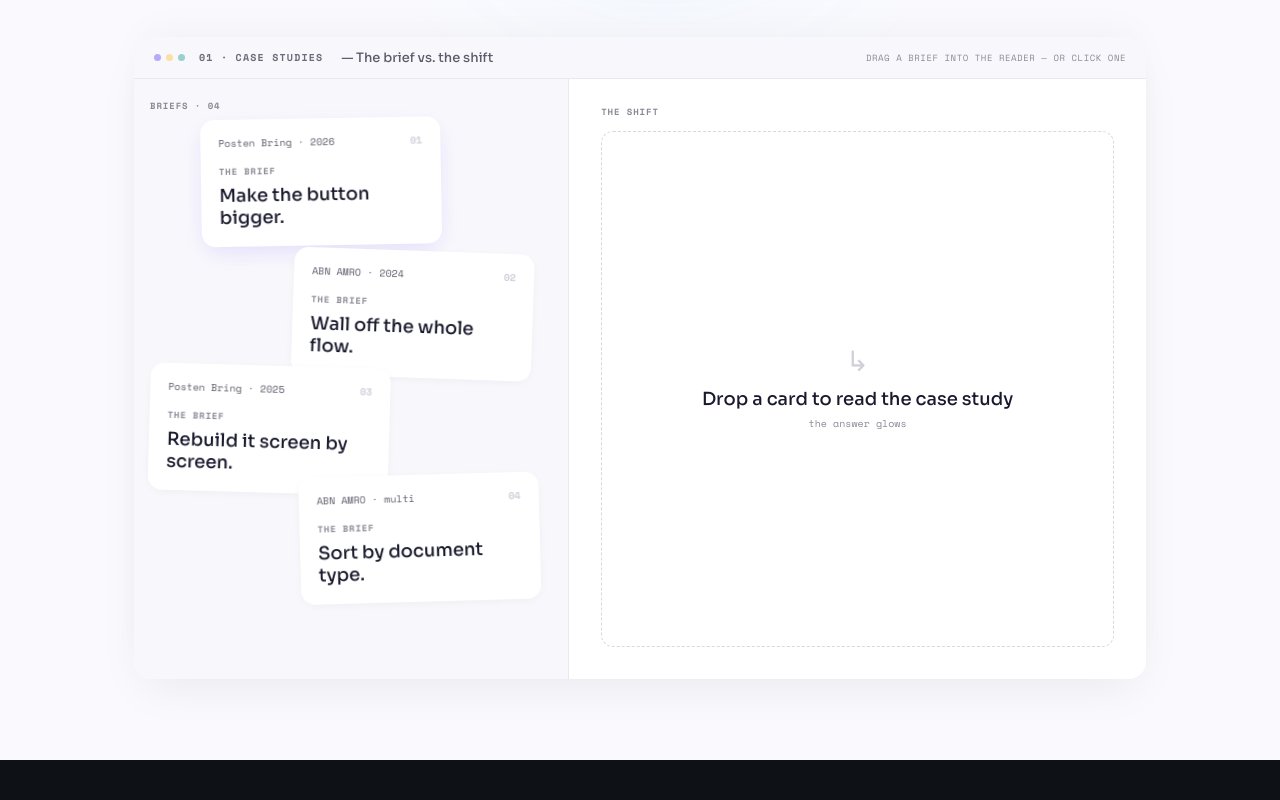
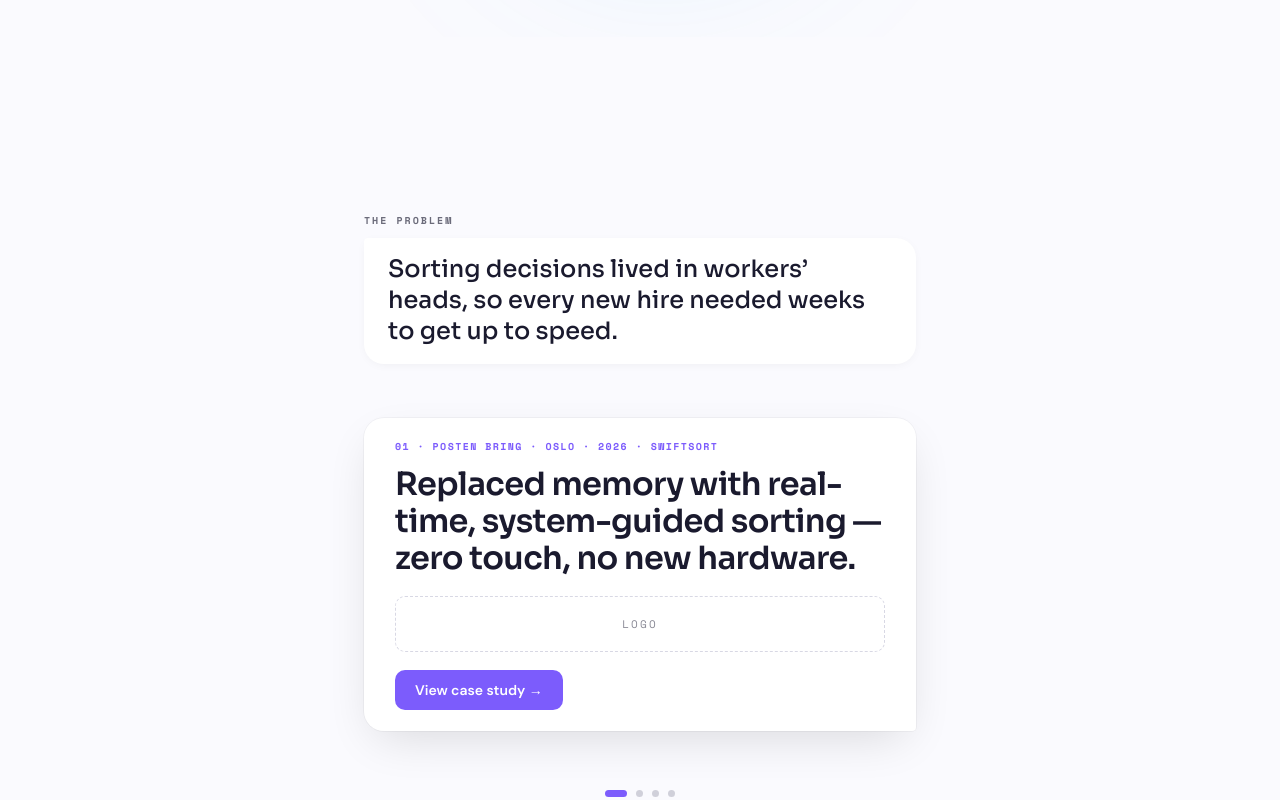
Before and after one commit to ykshettydesign/YKShetty-portfolio, a React (Vite) app: page / in a window 1280 px wide. Shown: the part 820-1620 px from the top of the page. Built offline with nearby package versions, Linux system fonts and the light colour scheme.

Commit message:
newcase study

```diff
--- a/src/App.jsx
+++ b/src/App.jsx
@@ -1,7 +1,7 @@
 import React, { useRef } from 'react'
 import Header from './components/Header'
 import Hero from './components/Hero'
-import Work from './components/Work'
+import CaseThread from './components/CaseThread'
 import Practice from './components/Practice'
 import Instruments from './components/Instruments'
 import About from './components/About'
@@ -21,7 +21,7 @@
       <Header />
       <main>
         <Hero />
-        <Work />
+        <CaseThread />
         <Practice />
         <Instruments />
         <About />
--- /dev/null
+++ b/src/components/CaseThread.jsx
@@ -0,0 +1,151 @@
+import React, { useEffect, useRef, useState } from 'react'
+import { caseStudies } from '../data/content'
+
+const Dots = () => (
+  <div className="typing-dots" style={{ display: 'flex', gap: 5 }}>
+    <span /><span /><span />
+  </div>
+)
+
+/**
+ * CaseThread — the case studies as a continuation of the hero chat.
+ *
+ * One tall scroll track (one viewport of budget per case) with a sticky
+ * stage pinned inside it. The top label is the fixed anchor; the ask bubble
+ * and the reply card grow *downward* from it, so swapping a short ask for a
+ * taller card never jumps the layout.
+ *
+ * Scroll drives the active index directly (instant content swap while the
+ * user is moving). A trailing idle timer (~140ms after the last scroll)
+ * reconciles the active case against absolute scroll position and plays the
+ * one "settle" beat: thinking-dots, then the reply card pops in with the
+ * same overshoot ease as the hero. This single idle reconcile is the safety
+ * net that keeps the thread from ever resting between two cases.
+ *
+ * Snapping and the word-by-word paragraph reveal are deliberately left for a
+ * later pass — this is the continuity core.
+ */
+export default function CaseThread() {
+  const trackRef = useRef(null)
+  const [active, setActive] = useState(0)
+  // 'live' = show reply instantly (mid-scroll); 'dots' = thinking; 'reply' = settled pop
+  const [phase, setPhase] = useState('reply')
+
+  const activeRef = useRef(0)
+  const idleRef = useRef(null)
+  const beatRef = useRef(null)
+  const settledRef = useRef(-1)
+
+  useEffect(() => {
+    const track = trackRef.current
+    if (!track) return undefined
+
+    const N = caseStudies.length
+    const prefersReduced =
+      window.matchMedia && window.matchMedia('(prefers-reduced-motion: reduce)').matches
+
+    const clampIdx = (i) => Math.max(0, Math.min(N - 1, i))
+    const indexFromScroll = () => {
+      const vh = window.innerHeight || 1
+      const top = track.offsetTop
+      // round to nearest stage so we resolve to the closest case, not step-per-pixel
+      return clampIdx(Math.round((window.scrollY - top) / vh))
+    }
+
+    const clearBeat = () => {
+      if (beatRef.current) { clearTimeout(beatRef.current); beatRef.current = null }
+    }
+
+    // The one settle beat: dots briefly, then pop the reply in.
+    const playBeat = (i) => {
+      if (settledRef.current === i) return
+      settledRef.current = i
+      clearBeat()
+      setPhase('dots')
+      beatRef.current = setTimeout(() => setPhase('reply'), 460)
+    }
+
+    const onScroll = () => {
+      const i = indexFromScroll()
+      if (i !== activeRef.current) {
+        activeRef.current = i
+        setActive(i)
+        settledRef.current = -1        // a new case — its beat hasn't played yet
+        if (!prefersReduced) {
+          clearBeat()
+          setPhase('live')             // instant swap while moving, no typing
+        }
+      }
+      if (idleRef.current) clearTimeout(idleRef.current)
+      idleRef.current = setTimeout(onIdle, 140)
+    }
+
+    // Trailing reconcile — the safety net. Fires ~140ms after motion stops.
+    const onIdle = () => {
+      const i = indexFromScroll()
+      if (i !== activeRef.current) {
+        activeRef.current = i
+        setActive(i)
+      }
+      if (prefersReduced) { setPhase('reply'); return }
+      playBeat(i)
+    }
+
+    // initial state
+    activeRef.current = indexFromScroll()
+    setActive(activeRef.current)
+    settledRef.current = prefersReduced ? activeRef.current : -1
+    if (prefersReduced) setPhase('reply')
+    else { setPhase('dots'); beatRef.current = setTimeout(() => setPhase('reply'), 460) }
+
+    window.addEventListener('scroll', onScroll, { passive: true })
+    return () => {
+      window.removeEventListener('scroll', onScroll)
+      if (idleRef.current) clearTimeout(idleRef.current)
+      clearBeat()
+    }
+  }, [])
+
+  const study = caseStudies[active]
+  const showDots = phase === 'dots'
+  // reply is visible mid-scroll ('live') and once settled ('reply'); hidden only while "thinking"
+  const showReply = phase !== 'dots'
+
+  return (
+    <section
+      id="work"
+      ref={trackRef}
+      style={{ position: 'relative', zIndex: 10, marginTop: '-100vh', height: `${caseStudies.length * 100}vh` }}
+    >
+      <div style={{ position: 'sticky', top: 0, height: '100vh', overflow: 'hidden', background: 'var(--bg-page)' }}>
+        <div className="thread-cluster">
+          <div className="thread-label">The problem</div>
+
+          <div className="thread-ask">{study.problem}</div>
+
+          <div className="thread-dots" style={{ opacity: showDots ? 1 : 0 }}>
+            <Dots />
+          </div>
+
+          <div
+            className="thread-reply thread-fade"
+            style={{ opacity: showReply ? 1 : 0, pointerEvents: showReply ? 'auto' : 'none' }}
+          >
+            <article className={`case-card${phase === 'reply' ? ' thread-pop' : ''}`} key={`${study.id}-${phase === 'reply' ? 'pop' : 'live'}`}>
+              <div className="case-eyebrow">{study.metaLong}</div>
+              <div className="case-title">{study.solution}</div>
+              <div className="case-logo" aria-label="Case study logo placeholder">LOGO</div>
+              <a href={study.mailto} className="case-view cta-pill">View case study →</a>
+            </article>
+          </div>
+        </div>
+
+        <div className="thread-progress" role="presentation">
+          {caseStudies.map((c, i) => (
+            <span key={c.id} className={i === active ? 'on' : ''} />
+          ))}
+        </div>
+      </div>
+    </section>
+  )
+}
--- a/src/data/content.js
+++ b/src/data/content.js
@@ -40,6 +40,8 @@
     metaLong: '01 · Posten Bring · Oslo · 2026 · SwiftSort',
     brief: 'Make the button bigger.',
     insight: "Delete touch — the scanner's already on their hand.",
+    problem: 'Sorting decisions lived in workers’ heads, so every new hire needed weeks to get up to speed.',
+    solution: 'Replaced memory with real-time, system-guided sorting — zero touch, no new hardware.',
     body:
       "Sorting lived in the veterans' memory and a mounted tablet died in trials — hands full, gloves on. I printed a static QR at every drop-off and let the ProGlove workers already wore do the reading. Zero new hardware, zero training.",
     stats: [
@@ -56,6 +58,8 @@
     metaLong: '02 · ABN AMRO · Neuflize OBC · 2024',
     brief: 'Wall off the whole flow.',
     insight: 'Gate only the destructive action.',
+    problem: 'Clients waited two hours on the phone just to block a lost card, and compliance wanted a login on everything.',
+    solution: 'Added authentication only where the real risk was — browsing stays free, blocking takes seconds.',
     body:
       'Private-bank clients waited two hours on the phone just to block a card, and compliance wanted authentication over everything. I authenticated at the point of commitment instead — browsing stays free, and risk signed off in a single round.',
     stats: [
@@ -72,6 +76,8 @@
     metaLong: '03 · Posten Bring · Oslo · 2025',
     brief: 'Rebuild it screen by screen.',
     insight: 'Map the system first, then design the shared frame.',
+    problem: 'A legacy desktop terminal chained managers to one location and took weeks to learn.',
+    solution: 'Mapped the system first, then built one shared portal — now reused across the whole Nordic suite.',
     body:
       'A desk-bound legacy terminal chained managers to one location. Before drawing screens I mapped the dependencies between driver tools and regional management — and the portal became the foundation for the whole Nordic ProdApp suite.',
     stats: [
@@ -88,6 +94,8 @@
     metaLong: '04 · ABN AMRO · iOS · Android · Web',
     brief: 'Sort by document type.',
     insight: "Organise by life event — the client's mental model.",
+    problem: 'Clients needed their banker to find every document, because files were sorted the bank’s way, not theirs.',
+    solution: 'Reorganised around life events — the way clients actually think — so they self-serve.',
     body:
       'High-net-worth clients leaned on their banker for every document. I built retrieval around life events rather than the compliance taxonomy — which stays underneath, invisible, doing its job.',
     stats: [
--- a/src/styles/global.css
+++ b/src/styles/global.css
@@ -72,6 +72,104 @@
 }
 .typing-dots span:nth-child(2) { animation-delay: 0.2s; }
 .typing-dots span:nth-child(3) { animation-delay: 0.4s; }
+
+/* ============================================================
+   CASE-STUDY CHAT THREAD — continues the hero conversation.
+   Reuses the hero's bubble treatment, dots and motion feel.
+   The cluster is anchored by its TOP (never centred) so swapping
+   a short ask for a taller case card only extends downward.
+   ============================================================ */
+.thread-cluster {
+  position: absolute;
+  top: 22vh;
+  left: 50%;
+  transform: translateX(-50%);
+  width: 100%;
+  max-width: 640px;
+  padding: 0 clamp(22px, 5vw, 44px);
+  z-index: 2;
+}
+.thread-label {
+  font-family: var(--font-mono);
+  font-size: 10px; font-weight: 700;
+  letter-spacing: 0.2em; text-transform: uppercase;
+  color: var(--text-tertiary);
+  margin-bottom: 10px;
+}
+.thread-ask {
+  display: inline-block;
+  background: var(--bg-surface);
+  color: var(--text-primary);
+  padding: 16px 24px;
+  border-radius: 4px 20px 20px 20px;
+  font-family: var(--font-display);
+  font-size: clamp(18px, 2.2vw, 24px);
+  font-weight: 500; line-height: 1.3;
+  box-shadow: var(--shadow-float);
+}
+.thread-dots { height: 22px; display: flex; align-items: center; gap: 5px; margin-top: 16px; }
+.thread-reply { margin-top: 16px; }
+
+.case-card {
+  background: var(--bg-surface);
+  color: var(--text-primary);
+  border-radius: 20px 20px 4px 20px;
+  box-shadow: var(--shadow-lift);
+  padding: 21px 31px;
+  text-align: left;
+}
+.case-eyebrow {
+  font-family: var(--font-mono);
+  font-size: 10px; font-weight: 700;
+  letter-spacing: 0.14em; text-transform: uppercase;
+  color: var(--accent);
+  margin-bottom: 12px;
+}
+.case-title {
+  font-family: var(--font-display);
+  font-size: clamp(21px, 2.9vw, 32px);
+  font-weight: 600; line-height: 1.15; letter-spacing: -0.02em;
+}
+.case-logo {
+  margin-top: 20px; height: 56px;
+  border: 1px dashed var(--border-dashed);
+  border-radius: 10px;
+  display: flex; align-items: center; justify-content: center;
+  font-family: var(--font-mono);
+  font-size: 11px; letter-spacing: 0.2em;
+  color: var(--text-muted);
+}
+.case-view {
+  margin-top: 18px;
+  display: inline-flex; align-items: center; gap: 8px;
+  padding: 11px 20px; border-radius: 10px;
+  font-family: var(--font-body);
+  font-size: 14px; font-weight: 600;
+}
+
+/* motion: the same gentle overshoot as the hero bubbles */
+.thread-pop { animation: threadPop 0.5s cubic-bezier(0.34, 1.56, 0.64, 1) both; }
+@keyframes threadPop {
+  from { opacity: 0; transform: translateY(12px) scale(0.98); }
+  to { opacity: 1; transform: none; }
+}
+.thread-fade { transition: opacity 0.28s ease; }
+
+.thread-progress {
+  position: absolute;
+  left: 50%; bottom: 5vh; transform: translateX(-50%);
+  display: flex; gap: 9px; align-items: center; z-index: 3;
+}
+.thread-progress span {
+  width: 7px; height: 7px; border-radius: 999px;
+  background: var(--border-fade);
+  transition: background 0.3s ease, width 0.3s ease;
+}
+.thread-progress span.on { width: 22px; background: var(--accent); }
+
+@media (max-width: 820px) {
+  .thread-cluster { top: 16vh; max-width: 430px; }
+}
 
 /* ── Drifting hero blobs ── */
 @keyframes drift1 { 0%,100% { transform: translate(-10%,-10%) scale(1); } 33% { transform: translate(15%,-20%) scale(1.15); } 66% { transform: translate(-5%,15%) scale(0.9); } }
```
Also changed, not shown: 2 other files (tests, documents, lock files or other folders).
